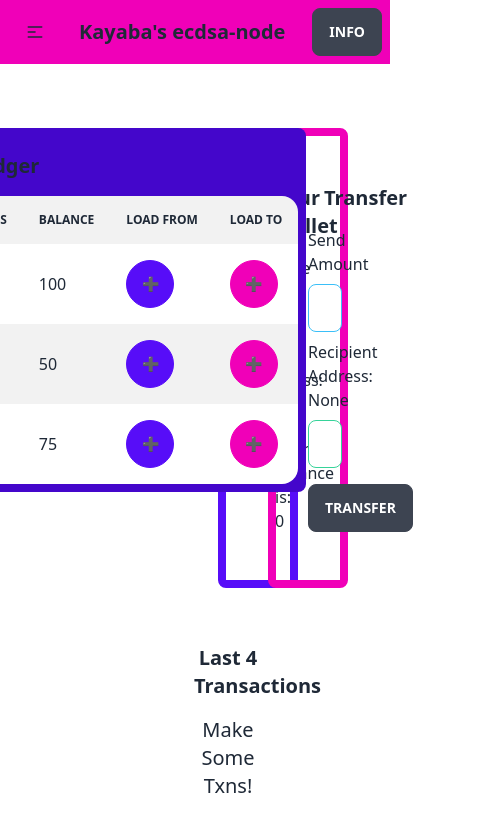
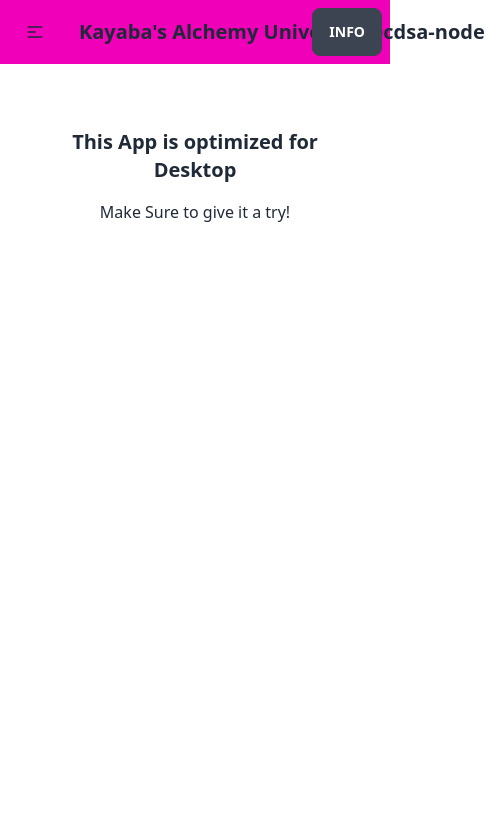
Before and after one commit to Kayaba-Attribution/Kayaba-Alchemy-University-ecdsa-node-Kayaba-s-Alchemy-University-ecdsa-node-plus, a SvelteKit app: page / in a window 390 px wide. Shown: the top 832 px of the page, 502 px wide, since content can reach past the window. Built offline with nearby package versions, Linux system fonts and the light colour scheme.

Commit message:
manage errors dispay

```diff
--- a/src/routes/+layout.svelte
+++ b/src/routes/+layout.svelte
@@ -16,7 +16,7 @@
           <li><a>Item 3</a></li>
         </ul>
       </div>
-      <a class="btn btn-ghost normal-case text-xl">Kayaba's ecdsa-node</a>
+      <a class="btn btn-ghost normal-case text-xl">Kayaba's Alchemy University ecdsa-node</a>
     </div>
     <div class="navbar-center hidden lg:flex">
       <ul class="menu menu-horizontal px-1">
--- a/src/routes/+page.svelte
+++ b/src/routes/+page.svelte
@@ -3,7 +3,7 @@
 	import { faker } from '@faker-js/faker';
 
 	let number: number;
-	let receipt: object;
+	let receipt: string;
 	let curAddress: string;
 	let destAddress: string;
 
@@ -57,18 +57,60 @@
 		});
 
 		receipt = await response.json();
+
+		if (receipt == 'success') {
 			balanceOf();
 			getAllbalances();
 			getAllTxns();
+		} else {
+            claimError = receipt;
 		}
+	}
+
+	let claimError: string;
+	function cleanError() {
+		claimError = '';
+	}
+
+	$: w = 0;
 </script>
 
+<svelte:window bind:innerWidth={w} />
+
 <div class="m-12">
+	{#if claimError}
+		<div class="alert alert-error shadow-lg">
+			<div class="flex items-center">
+				<svg
+					xmlns="http://www.w3.org/2000/svg"
+					class="stroke-current flex-shrink-0 h-6 w-6"
+					fill="none"
+					viewBox="0 0 24 24"
+					><path
+						stroke-linecap="round"
+						stroke-linejoin="round"
+						stroke-width="2"
+						d="M10 14l2-2m0 0l2-2m-2 2l-2-2m2 2l2 2m7-2a9 9 0 11-18 0 9 9 0 0118 0z"
+					/></svg
+				>
+				<span class="ml-3">Error: {claimError}</span>
+			</div>
+			<button class="btn btn-glass" on:click={() => cleanError()}> Close </button>
+		</div>
+	{/if}
+	{#if w < 1200}
+		<!-- content here -->
+		<div class="flex justify-center items-center w-full h-full">
+			<div class="text-xl font-bold m-4 text-center">This App is optimized for Desktop</div>
+		</div>
+		<div class="text-center">Make Sure to give it a try!</div>
+	{:else}
+		<!-- else content here -->
 		<div class="flex justify-center items-start gap-4">
 			<div class="w-1/3 p-4 card flex justify-center items-center">
 				<div class="overflow-x-auto bg-primary-focus p-2 rounded-lg">
 					<div class="text-xl font-bold m-4">Node Ledger</div>
-				<table class="table table-zebra w-64">
+					<table class="table w-64">
 						<thead>
 							<tr>
 								<th>#</th>
@@ -82,9 +124,19 @@
 							{#if allBalances != undefined}
 								{#each Object.entries(allBalances) as record, i}
 									<tr>
-									<td>{i + 1}</td>
+										{#if curAddress == record[0]}
+											<!-- content here -->
+											<td class="bg-primary">{i + 1}</td>
+										{:else if destAddress == record[0]}
+											<!-- else if content here -->
+											<td class="bg-secondary">{i + 1}</td>
+										{:else}
+											<!-- else content here -->
+											<td class="">{i + 1}</td>
+										{/if}
 										<td>{record[0]}</td>
 										<td>{record[1]}</td>
+										<!-- svelte-ignore a11y-click-events-have-key-events -->
 										<td
 											><div
 												class="btn btn-circle btn-primary"
@@ -96,8 +148,9 @@
 												➕
 											</div></td
 										>
-									<td
-										><div
+										<td>
+											<!-- svelte-ignore a11y-click-events-have-key-events -->
+											<div
 												class="btn btn-circle btn-secondary"
 												on:click={() => {
 													destAddress = record[0];
@@ -174,20 +227,23 @@
 									<!-- content here -->
 
 									<div class="w-64 h-64 bg-base-200 p-5 rounded-lg">
-                                    <div class="font-extrabold text- text-center mb-2 text-primary">TX # {tx.id}</div>
+										<div class="font-extrabold text- text-center mb-2 text-primary">
+											TX # {tx.id}
+										</div>
 										<div>
 											Amount: {tx.amount}
 										</div>
 										<div class="font-bold">From:</div>
 										<div>
 											{tx.from} [{tx.fromInit} => {tx.fromEnd}]
-                                        <span class="badge badge-error badge-outline">{tx.fromEnd - tx.fromInit}</span>
-
+											<span class="badge badge-error badge-outline">{tx.fromEnd - tx.fromInit}</span
+											>
 										</div>
 										<div class="font-bold">To:</div>
 										<div>
 											{tx.to} [{tx.toInit} => {tx.toEnd}]
-                                        <span class="badge badge-success badge-outline">+ {tx.toEnd - tx.toInit}</span>
+											<span class="badge badge-success badge-outline">+ {tx.toEnd - tx.toInit}</span
+											>
 										</div>
 										<div class="font-bold">Timestamp:</div>
 										<div>
@@ -203,4 +259,5 @@
 				</div>
 			</div>
 		</div>
+	{/if}
 </div>
--- a/src/routes/node/+server.ts
+++ b/src/routes/node/+server.ts
@@ -46,7 +46,7 @@ export async function POST({ request }) {
 	const toInit = balances[to];
 
 	if (balances[from] < amount) {
-		throw error(400, 'Not enough funds!');
+		return json(`Not enough funds! Balance: ${balances[from]} & Amount: ${amount}`)
 	} else {
 		balances[from] -= amount;
 		balances[to] += amount;
@@ -64,6 +64,6 @@ export async function POST({ request }) {
 			}
 		)
 		txnsCounter++
-		return json(balances[from]);
+		return json("success");
 	}
 }
```
Lines whose indentation alone changed are shown as unchanged.
